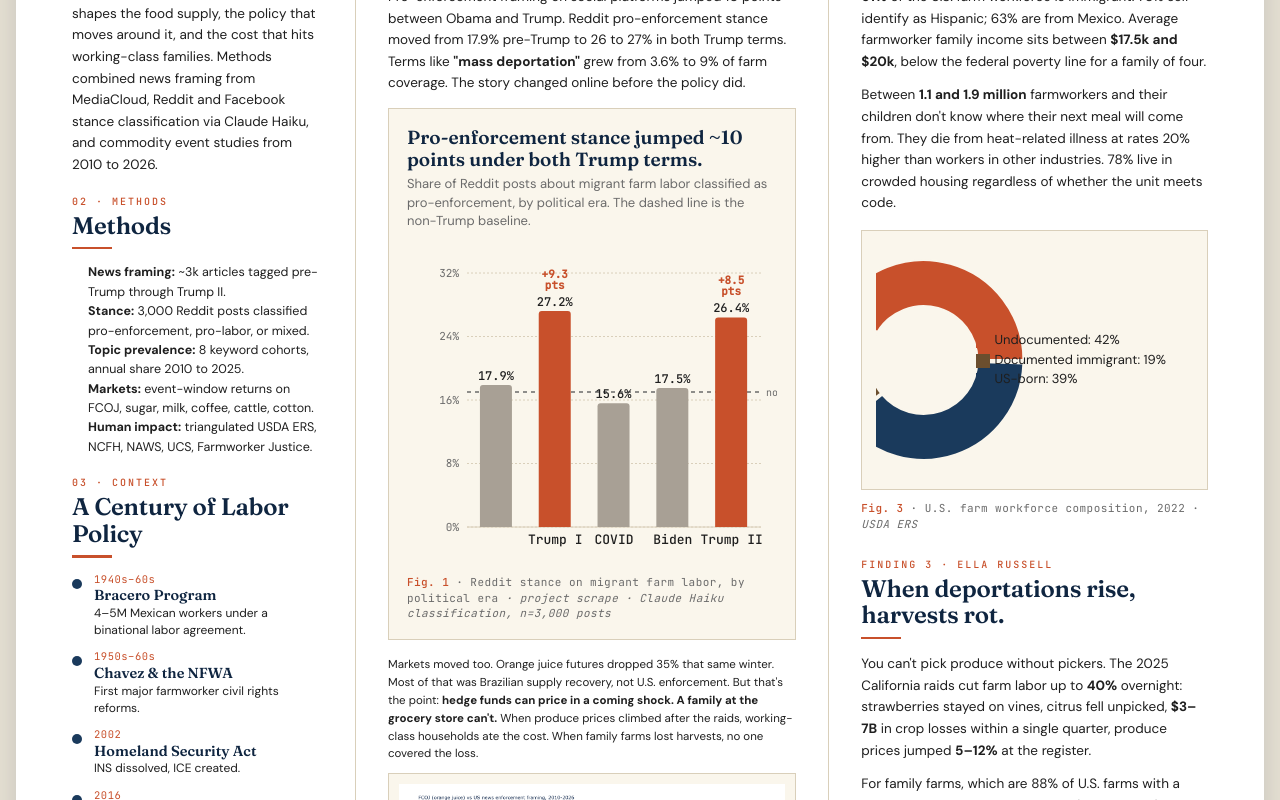
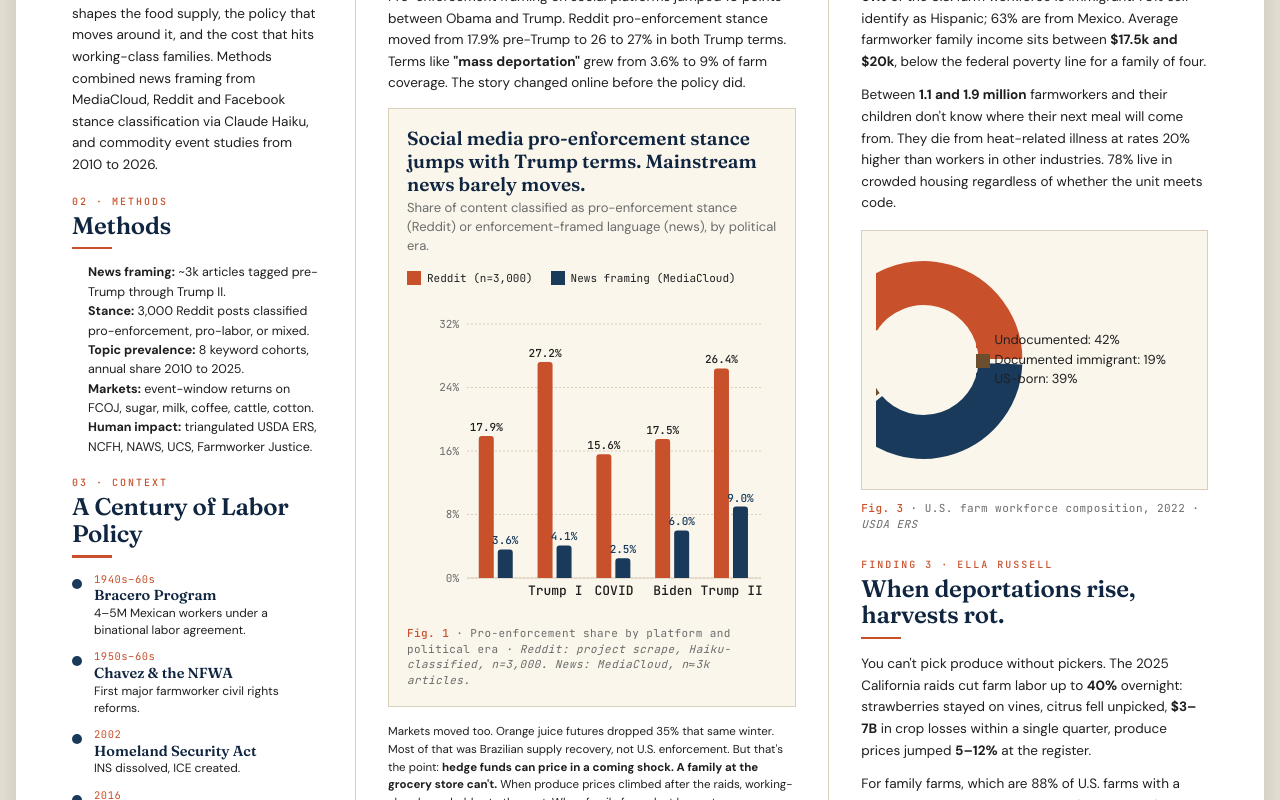
Before and after one commit to parkjpd/agrcomm-discourse, a React (Vite) app in the folder site/: page / in a window 1280 px wide. Shown: the part 700-1500 px from the top of the page. Built offline with nearby package versions, Linux system fonts and the light colour scheme.

Commit message:
fig 1: reddit + news side by side, show the magnitude gap

```diff
--- a/site/src/App.jsx
+++ b/site/src/App.jsx
@@ -1,5 +1,5 @@
 import { useEffect, useState } from "react";
-import { PieChart, Pie, Cell, ResponsiveContainer, Legend, BarChart, Bar, XAxis, YAxis, CartesianGrid, Tooltip, ReferenceLine, LabelList } from "recharts";
+import { PieChart, Pie, Cell, ResponsiveContainer, Legend, BarChart, Bar, XAxis, YAxis, CartesianGrid, Tooltip, LabelList } from "recharts";
 
 // ============================================================
 // POSTER CONTENT
@@ -10,17 +10,15 @@ const TITLE_LINE_2 = "could be deported tomorrow.";
 const SUBTITLE = "How do migrant workers in the U.S. produce farming industry influence economic trends, shape immigration policy, and produce diverse perspectives on the role of immigrant labor in American agriculture?";
 const AUTHORS = ["David Park", "Ella Russell", "Sydney Beiting"];
 
-// Reddit stance by political era (project scrape, 3,000 posts, Haiku classification)
-// isTrump flag drives color emphasis on Fig 1.
-const STANCE_BY_ERA = [
-  { era: "Pre-Trump", proEnforce: 17.9, isTrump: false, delta: "" },
-  { era: "Trump I",   proEnforce: 27.2, isTrump: true,  delta: "+9.3 pts" },
-  { era: "COVID",     proEnforce: 15.6, isTrump: false, delta: "" },
-  { era: "Biden",     proEnforce: 17.5, isTrump: false, delta: "" },
-  { era: "Trump II",  proEnforce: 26.4, isTrump: true,  delta: "+8.5 pts" },
+// Share of content classified as pro-enforcement (Reddit) or enforcement-framed (news),
+// by political era. Reddit: 3,000 posts, Haiku-classified. News: MediaCloud, era-bucketed.
+const FIG1_DATA = [
+  { era: "Pre-Trump", reddit: 17.9, news: 3.6 },
+  { era: "Trump I",   reddit: 27.2, news: 4.1 },
+  { era: "COVID",     reddit: 15.6, news: 2.5 },
+  { era: "Biden",     reddit: 17.5, news: 6.0 },
+  { era: "Trump II",  reddit: 26.4, news: 9.0 },
 ];
-// Baseline = mean of the three non-Trump eras. (17.9+15.6+17.5)/3 = 17.00
-const BASELINE = 17.0;
 
 const STATS = [
   { num: "40–50%", label: "of US farmworkers are undocumented", src: "USDA ERS" },
@@ -269,35 +267,41 @@ export default function App() {
             </p>
 
             <div style={{ background: C.panel, border: `1px solid ${C.rule}`, padding: 18, marginBottom: 16 }}>
-              <div style={{ ...serif, fontSize: 19, fontWeight: 600, color: C.navy, marginBottom: 4, lineHeight: 1.15 }}>
-                Pro-enforcement stance jumped ~10 points under both Trump terms.
+              <div style={{ ...serif, fontSize: 19, fontWeight: 600, color: C.navy, marginBottom: 4, lineHeight: 1.2 }}>
+                Social media pro-enforcement stance jumps with Trump terms. Mainstream news barely moves.
               </div>
               <div style={{ fontSize: 13, color: C.muted, marginBottom: 14, lineHeight: 1.45 }}>
-                Share of Reddit posts about migrant farm labor classified as pro-enforcement, by political era. The dashed line is the non-Trump baseline.
+                Share of content classified as pro-enforcement stance (Reddit) or enforcement-framed language (news), by political era.
+              </div>
+              <div style={{ display: "flex", alignItems: "center", gap: 18, marginBottom: 10, ...mono, fontSize: 11, color: C.ink }}>
+                <span style={{ display: "inline-flex", alignItems: "center", gap: 6 }}>
+                  <span style={{ width: 14, height: 14, background: C.terra, display: "inline-block" }} /> Reddit (n=3,000)
+                </span>
+                <span style={{ display: "inline-flex", alignItems: "center", gap: 6 }}>
+                  <span style={{ width: 14, height: 14, background: C.navy2, display: "inline-block" }} /> News framing (MediaCloud)
+                </span>
               </div>
               <div style={{ height: 320 }}>
                 <ResponsiveContainer width="100%" height="100%">
-                  <BarChart data={STANCE_BY_ERA} margin={{ top: 28, right: 16, left: 0, bottom: 8 }} barCategoryGap="22%">
+                  <BarChart data={FIG1_DATA} margin={{ top: 28, right: 16, left: 0, bottom: 8 }} barCategoryGap="20%">
                     <CartesianGrid strokeDasharray="2 2" stroke={C.rule} vertical={false}/>
                     <XAxis dataKey="era" stroke={C.ink} tick={{ fontSize: 13, fontWeight: 500, fontFamily: mono.fontFamily, fill: C.ink }} axisLine={{ stroke: C.rule }} tickLine={false}/>
                     <YAxis stroke={C.muted} tick={{ fontSize: 11, fontFamily: mono.fontFamily }} axisLine={false} tickLine={false} tickFormatter={(v) => `${v}%`} domain={[0, 32]}/>
                     <Tooltip content={<ChartTooltip/>} cursor={{ fill: "rgba(15,37,64,0.05)" }}/>
-                    <ReferenceLine y={BASELINE} stroke={C.muted} strokeDasharray="4 4" strokeWidth={1.5} label={{ value: `non-Trump baseline ~${BASELINE}%`, position: "right", fill: C.muted, fontSize: 10, fontFamily: mono.fontFamily }}/>
-                    <Bar dataKey="proEnforce" name="Pro-enforcement share" radius={[3,3,0,0]}>
-                      {STANCE_BY_ERA.map((d, i) => (
-                        <Cell key={i} fill={d.isTrump ? C.terra : "#a8a095"} />
-                      ))}
+                    <Bar dataKey="reddit" name="Reddit pro-enforcement" fill={C.terra} radius={[3,3,0,0]}>
                       <LabelList
-                        dataKey="proEnforce"
+                        dataKey="reddit"
                         position="top"
                         formatter={(v) => `${v.toFixed(1)}%`}
-                        style={{ fontFamily: mono.fontFamily, fontSize: 12, fontWeight: 500, fill: C.ink }}
+                        style={{ fontFamily: mono.fontFamily, fontSize: 11, fontWeight: 500, fill: C.ink }}
                       />
+                    </Bar>
+                    <Bar dataKey="news" name="News enforcement framing" fill={C.navy2} radius={[3,3,0,0]}>
                       <LabelList
-                        dataKey="delta"
+                        dataKey="news"
                         position="top"
-                        offset={22}
-                        style={{ fontFamily: mono.fontFamily, fontSize: 11, fontWeight: 600, fill: C.terra }}
+                        formatter={(v) => `${v.toFixed(1)}%`}
+                        style={{ fontFamily: mono.fontFamily, fontSize: 11, fontWeight: 500, fill: C.navy2 }}
                       />
                     </Bar>
                   </BarChart>
@@ -305,8 +309,8 @@ export default function App() {
               </div>
               <FigCaption
                 num="1"
-                title="Reddit stance on migrant farm labor, by political era"
-                source="project scrape · Claude Haiku classification, n=3,000 posts"
+                title="Pro-enforcement share by platform and political era"
+                source="Reddit: project scrape, Haiku-classified, n=3,000. News: MediaCloud, n≈3k articles."
               />
             </div>
 
```
